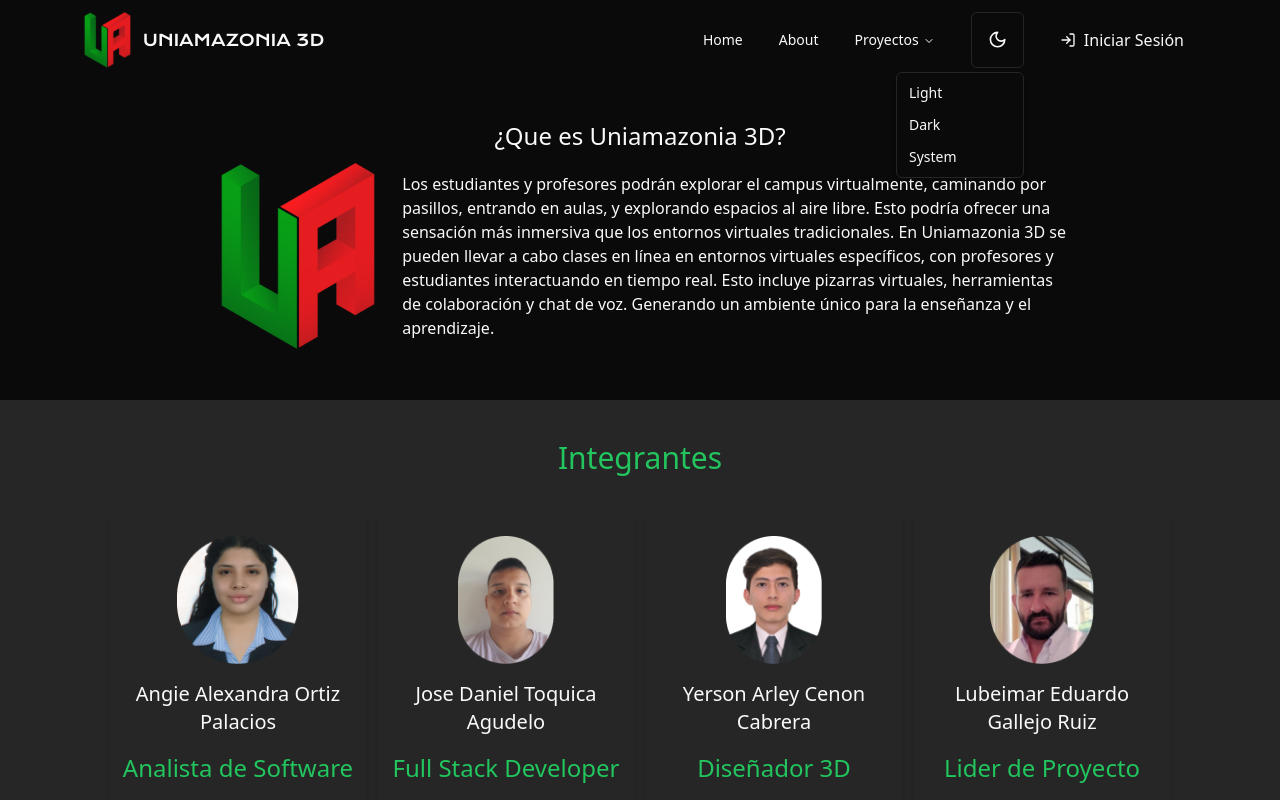
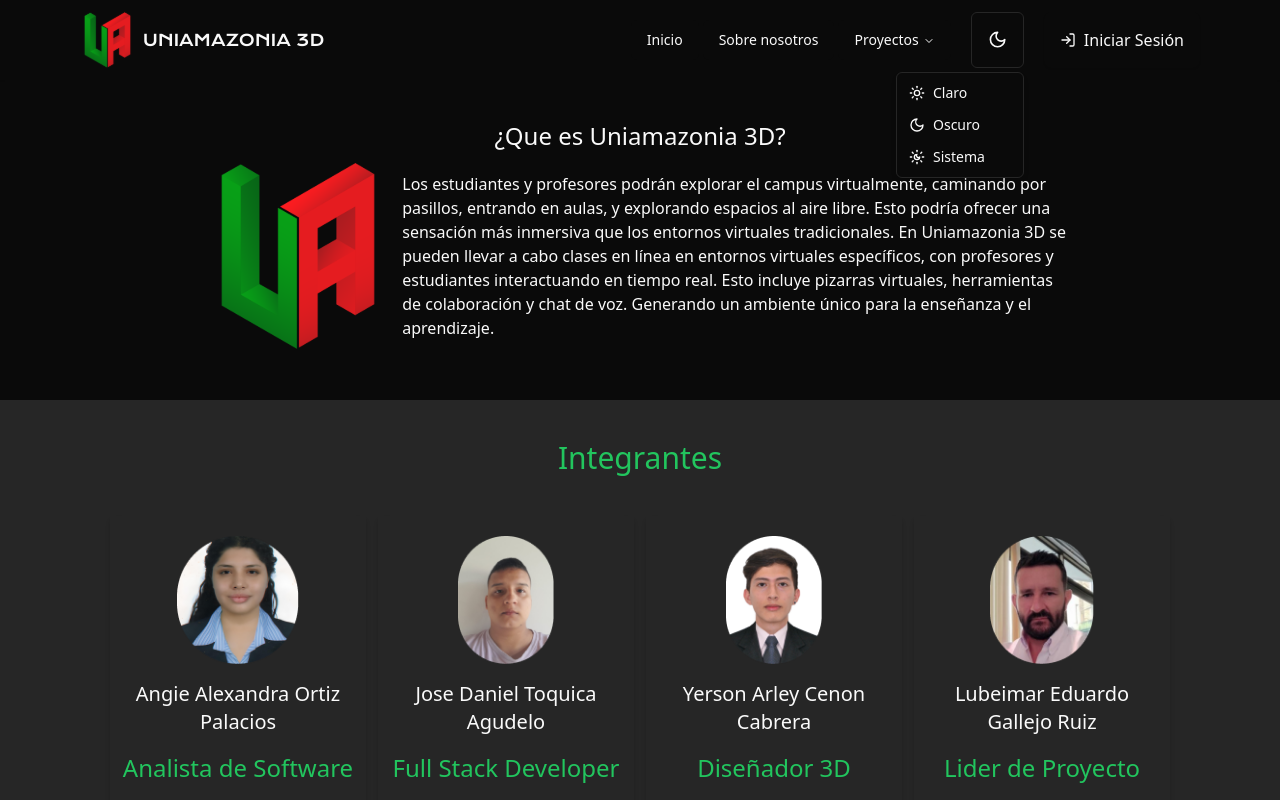
Before and after one commit to Dairo01001/meta-client, a React (Vite) app: page /about in a window 1280 px wide. Both pictures are taken after a click on the button "Toggle theme". Shown: the top 800 px of the page. Built offline with nearby package versions, Linux system fonts and the light colour scheme; the HTML template or start-up script is replaced by a standard one.

Commit message:
Detalles

```diff
--- a/src/components/NavBarMenu.tsx
+++ b/src/components/NavBarMenu.tsx
@@ -47,12 +47,12 @@ export function NavBarMenu() {
       <NavigationMenuList>
         <NavigationMenuItem>
           <Link className={navigationMenuTriggerStyle()} to="/">
-            Home
+            Inicio
           </Link>
         </NavigationMenuItem>
         <NavigationMenuItem>
           <Link className={navigationMenuTriggerStyle()} to="/about">
-            About
+            Sobre nosotros
           </Link>
         </NavigationMenuItem>
         <NavigationMenuItem>
--- a/src/components/ThemeModeToggle.tsx
+++ b/src/components/ThemeModeToggle.tsx
@@ -1,4 +1,4 @@
-import { Moon, Sun } from "lucide-react"
+import { Moon, Sun, SunMoon } from "lucide-react"
 
 import { Button } from "@/components/ui/button"
 import {
@@ -23,13 +23,16 @@ export function ThemeModeToggle() {
       </DropdownMenuTrigger>
       <DropdownMenuContent align="end">
         <DropdownMenuItem onClick={() => setTheme("light")}>
-          Light
+          <Sun className="mr-2 h-4 w-4" />
+          Claro
         </DropdownMenuItem>
         <DropdownMenuItem onClick={() => setTheme("dark")}>
-          Dark
+          <Moon className="mr-2 h-4 w-4" />
+          Oscuro
         </DropdownMenuItem>
         <DropdownMenuItem onClick={() => setTheme("system")}>
-          System
+          <SunMoon className="mr-2 h-4 w-4" />
+          Sistema
         </DropdownMenuItem>
       </DropdownMenuContent>
     </DropdownMenu>
```
